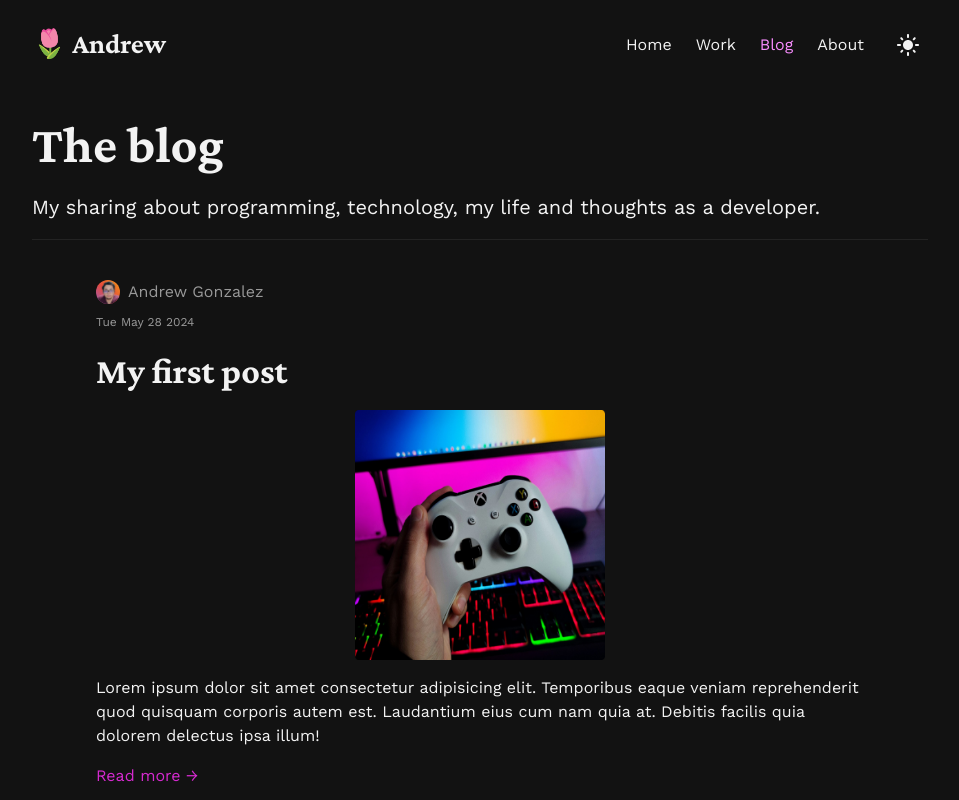
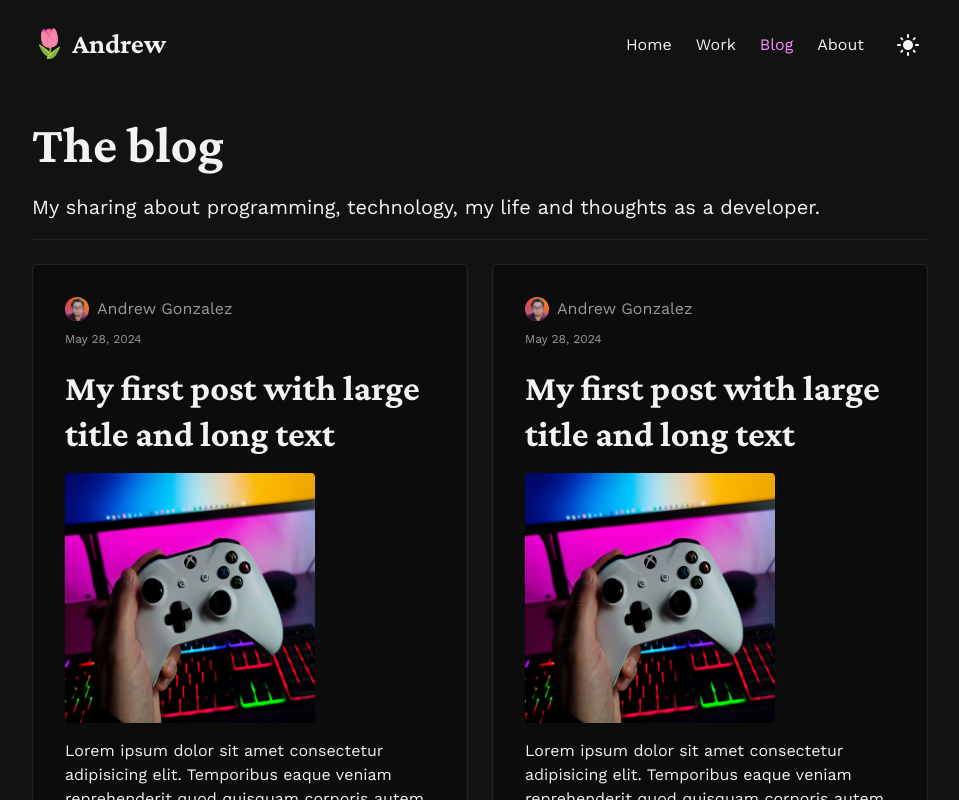
Before and after one commit to Andrew0914/goma-site, a Next.js app: page /blog in a window 1280 px wide. Shown: the top 800 px of the page, without its empty margins (160-1119 px from the left). Built offline with nearby package versions, Linux system fonts and the light colour scheme.

Commit message:
Fix some styles and use localization text

```diff
--- a/app/blog/data.ts
+++ b/app/blog/data.ts
@@ -29,7 +29,7 @@
 // in memory until 30 posts
 export const posts: Post[] = [
   {
-    title: "My first post",
+    title: "My first post with large title and long text",
     date: new Date(),
     slug: "my-first-post",
     excerpt: "Lorem ipsum dolor sit amet consectetur adipisicing elit. Temporibus eaque veniam reprehenderit quod quisquam corporis autem est. Laudantium eius cum nam quia at. Debitis facilis quia dolorem delectus ipsa illum!",
--- a/app/blog/page.module.scss
+++ b/app/blog/page.module.scss
@@ -1,8 +1,13 @@
 .blog {
   &_posts {
-    display: flex;
-    flex-flow: column;
-    gap: 48px;
+    display: grid;
+    grid-template-columns: repeat(2, 1fr);
+    grid-auto-rows: 1fr;
+    gap: 24px;
     margin-bottom: 48px;
+
+    @media screen and (width <= 820px) {
+      grid-template-columns: 1fr;
+    }
   }
 }
--- a/app/blog/page.tsx
+++ b/app/blog/page.tsx
@@ -2,21 +2,21 @@
 import PostItem from "@/components/PostItem/PostItem";
 import styles from "./page.module.scss";
 import PageTransition from "@/components/PageTransition/PageTransition";
+import { useTranslations } from "next-intl";
 
 export default function Blog() {
+  const t = useTranslations("blog");
+  const dummyPosts = new Array(30).fill(posts[0]);
   return (
     <PageTransition className={`container`}>
-      <header className="mb--2">
-        <h1 className="heading--1">The blog</h1>
-        <p className="text--xl my--2">
-          My sharing about programming, technology, my life and thoughts as a
-          developer.
-        </p>
+      <header className="mb--3">
+        <h1 className="heading--1">{t("title")}</h1>
+        <p className="text--xl my--2">{t("description")}</p>
         <hr className="divider" />
       </header>
 
       <div className={styles.blog_posts}>
-        {posts.map((post, index) => (
+        {dummyPosts.map((post, index) => (
           <PostItem key={`${index}-${post.slug}`} post={post} />
         ))}
       </div>
--- a/app/page.tsx
+++ b/app/page.tsx
@@ -13,7 +13,6 @@
         {t.rich("title", {
           span: (children) => (
             <span className="text--super" style={{ display: "inline-block" }}>
-              {" "}
               &#123; {children} &#125;
             </span>
           ),
--- a/components/PostItem/PostItem.tsx
+++ b/components/PostItem/PostItem.tsx
@@ -2,18 +2,27 @@
 import Image from "next/image";
 import SuperImage from "../SuperImage/SuperImage";
 import styles from "./styles.module.scss";
+import Link from "next/link";
+import { useFormatter, useTranslations } from "next-intl";
 import { Button } from "@mui/material";
-import Link from "next/link";
 
 interface PostItemProps {
   post: Post;
 }
 
 export default function PostItem({ post }: PostItemProps) {
+  const formatter = useFormatter();
+  const t = useTranslations("blog");
   return (
     <article className={styles.postItem}>
       <div className={styles.postItem_meta}>
-        <time className="text--sm text--muted">{post.date.toDateString()}</time>
+        <time className="text--sm text--muted">
+          {formatter.dateTime(post.date, {
+            month: "short",
+            day: "numeric",
+            year: "numeric",
+          })}
+        </time>
         <span className={styles.postItem_author}>
           <Image
             src={post.author.avatar}
@@ -40,9 +49,13 @@
 
       <p className="text--content">{post.excerpt}</p>
 
-      <Link href={`blog/posts/${post.slug}?id=${post.slug}`}>
-        Read more &rarr;
-      </Link>
+      <Button
+        variant="outlined"
+        color="info"
+        href={`blog/posts/${post.slug}?id=${post.slug}`}
+      >
+        {t("readMore")} &rarr;
+      </Button>
     </article>
   );
 }
--- a/components/PostItem/styles.module.scss
+++ b/components/PostItem/styles.module.scss
@@ -5,18 +5,21 @@
   gap: 16px;
   flex-flow: column;
   align-items: flex-start;
-  border-bottom: 1px solid var(--divider);
-  padding: 24px 64px;
+  //border-bottom: 1px solid var(--divider);
+  padding: 32px;
   box-sizing: border-box;
+  background-color: var(--contrast);
+  border-radius: 4px;
+  border: 1px solid var(--divider);
 
   @media screen and (width <= 820px) {
     width: 100%;
-    padding: 16px 8px;
+    padding: 16px;
   }
 
-  & > figure {
-    margin: 0 auto;
-  }
+  // & > figure {
+  //   margin: 0 auto;
+  // }
 
   &_meta {
     display: flex;
--- a/components/ThemeProvider/ThemeProvider.tsx
+++ b/components/ThemeProvider/ThemeProvider.tsx
@@ -45,13 +45,6 @@
         },
       },
     },
-    MuiButton: {
-      styleOverrides: {
-        root: {
-          boxShadow: "1px 1px 1px 0px var(--drop-shadow)",
-        },
-      },
-    },
   },
 });
 
--- a/messages/en.json
+++ b/messages/en.json
@@ -100,5 +100,10 @@
         "running": "Love to run in the mornings ☀️"
       }
     }
+  },
+  "blog": {
+    "title": "The blog",
+    "description": "My sharing about programming, technology, my life and thoughts as a developer.",
+    "readMore": "Read more"
   }
 }
--- a/messages/es.json
+++ b/messages/es.json
@@ -100,5 +100,10 @@
         "running": "Corro por las mañanas ☀️🏃🏾"
       }
     }
+  },
+  "blog": {
+    "title": "Blog",
+    "description": "Mis experiencias sobre programación, tecnología, mi vida y pensamientos como desarrollador.",
+    "readMore": "Leer más"
   }
 }
```
Also changed, not shown: app/about/data.ts (+59 -0 lines), app/about/page.tsx (+8 -58 lines), utils/date.ts (added).
